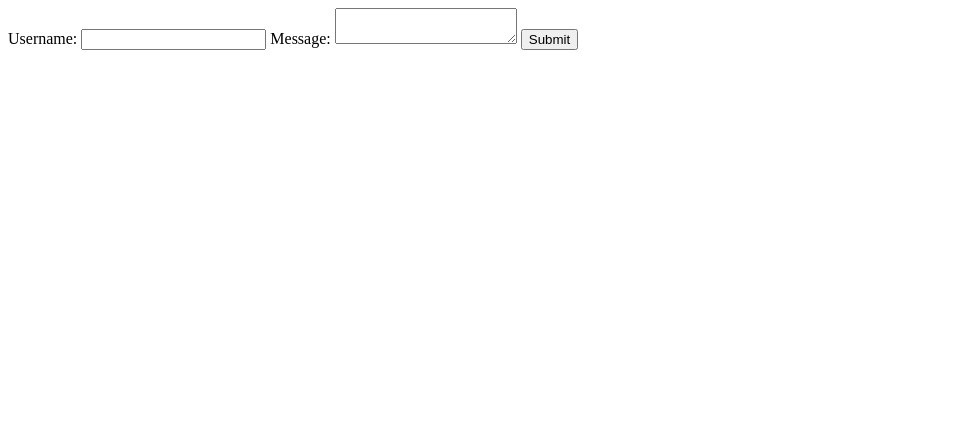
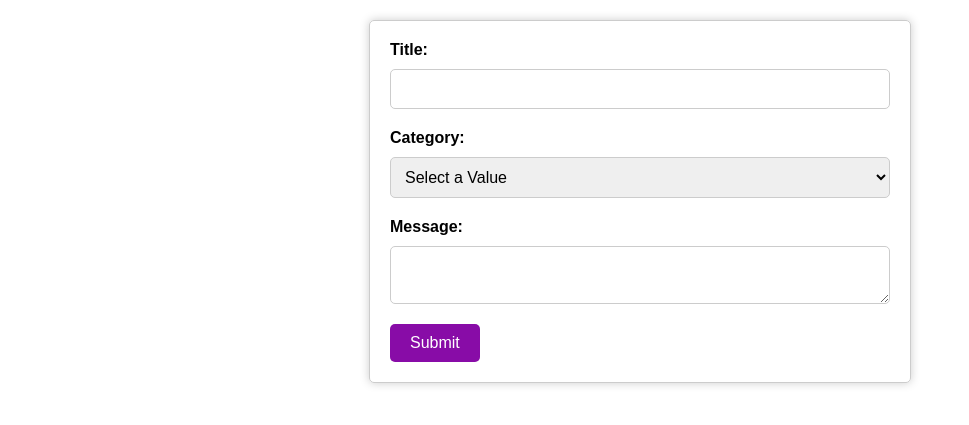
Before and after one commit to CS322-SP23/SMC-Overflow, a Flask app: page / in a window 1280 px wide. Shown: the top 425 px of the page, without its empty margins (0-969 px from the left). Run offline with Flask 3, Linux system fonts and the light colour scheme.

Commit message:
Improved question form

```diff
--- a/templates/form.html
+++ b/templates/form.html
@@ -1,16 +1,65 @@
 <!DOCTYPE html>
 <html>
   <head>
+    <title>Question Submission Form</title>
+    <style>
+      form {
+        margin: 20px auto;
+        padding: 20px;
+        max-width: 500px;
+        border: 1px solid #ccc;
+        border-radius: 5px;
+        box-shadow: 0 0 10px #ccc;
+        font-family: Arial, sans-serif;
+      }
+      label {
+        display: block;
+        margin-bottom: 10px;
+        font-weight: bold;
+      }
+      input, select, textarea {
+        display: block;
+        width: 100%;
+        padding: 10px;
+        margin-bottom: 20px;
+        border: 1px solid #ccc;
+        border-radius: 5px;
+        box-sizing: border-box;
+        font-family: Arial, sans-serif;
+        font-size: 16px;
+      }
+      button {
+        background-color: #880ca7;
+        border: none;
+        color: white;
+        padding: 10px 20px;
+        text-align: center;
+        text-decoration: none;
+        display: inline-block;
+        font-size: 16px;
+        border-radius: 5px;
+        cursor: pointer;
+      }
+    </style>
   </head>
   <body>
     <form>
-        <label for="username">Username:</label>
-        <input type="text" id="username" name="username" required>
+      <label for="title">Title:</label>
+      <input type="text" id="title" name="title" required>
 
-        <label for="message">Message:</label>
-        <textarea id="message" name="message" required></textarea>
+      <label for="category">Category:</label>
+      <select id="category" name="category">
+        <option value="select-value">Select a Value</option>
+        <option value="computer-science">Computer Science</option>
+        <option value="music">Music</option>
+        <option value="math">Math</option>
+        <option value="english">English</option>
+      </select>
 
-        <button type="submit">Submit</button>
-      </form>
+      <label for="message">Message:</label>
+      <textarea id="message" name="message" required></textarea>
+
+      <button type="submit">Submit</button>
+    </form>
   </body>
 </html>
```
